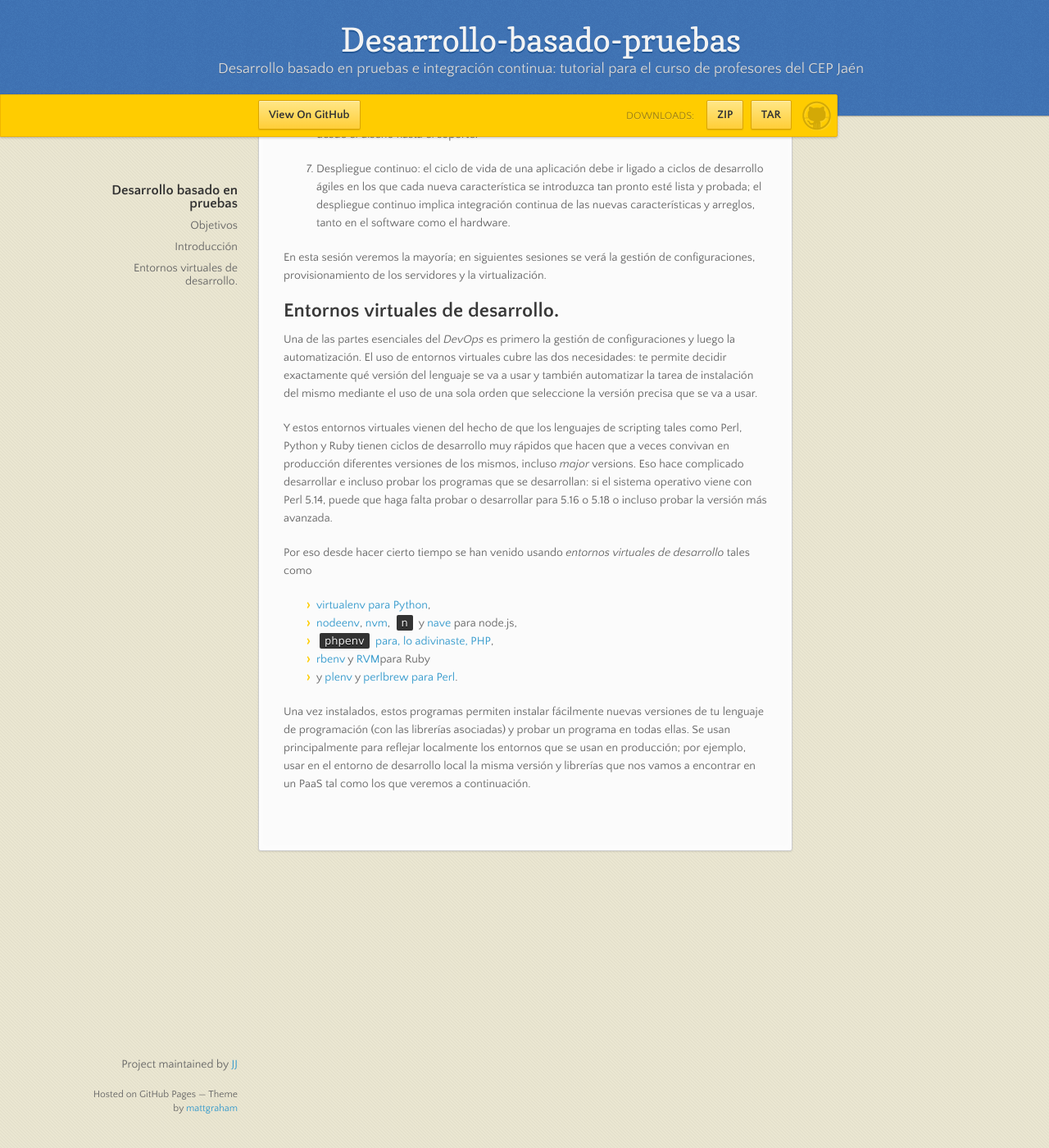
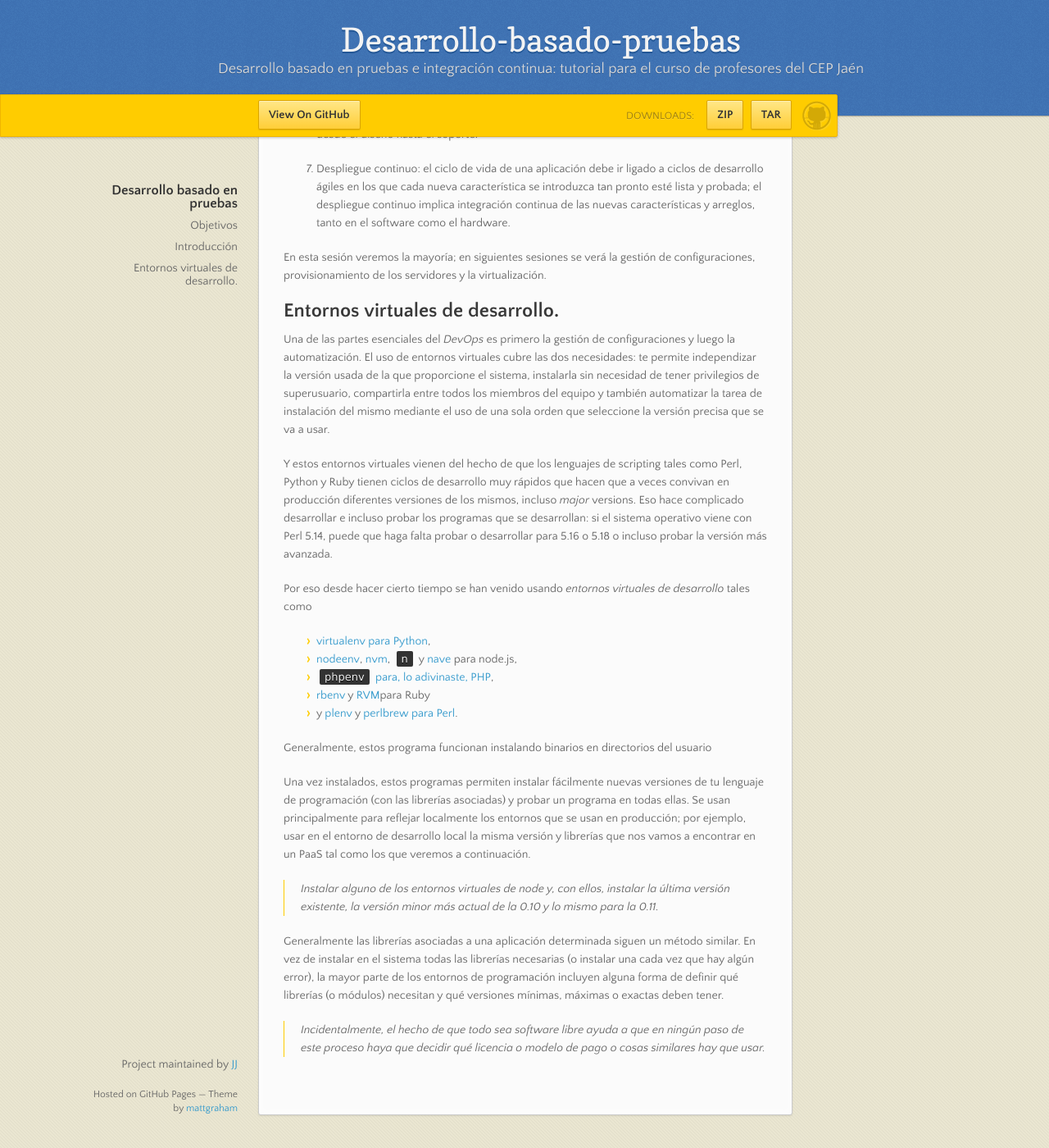
Before and after one commit to JJ/desarrollo-basado-pruebas, a Jekyll site: the page built from index.md, in a window 1280 px wide and 1400 px high, scrolled down 1132 px. Shown: the whole window at 82% size. Built offline with Jekyll 4.4.1, drawn with Linux system fonts in a browser that asks for light colours; nearby versions of some CDN libraries.

Commit message:
Sync gh-pages with master

```diff
--- a/index.md
+++ b/index.md
@@ -78,8 +78,10 @@ En esta sesión veremos la mayoría; en siguientes sesiones se verá la gestión
 
 Una de las partes esenciales del *DevOps* es primero la gestión de
 configuraciones y luego la automatización. El uso de entornos
-virtuales cubre las dos necesidades: te permite decidir exactamente
-qué versión del lenguaje se va a usar y también automatizar la tarea
+virtuales cubre las dos necesidades: te permite independizar la
+versión usada de la que proporcione el sistema, instalarla sin
+necesidad de tener privilegios de superusuario, compartirla entre
+todos los miembros del equipo y también automatizar la tarea
 de instalación del mismo mediante el uso de una sola orden que
 seleccione la versión precisa que se va a usar.
 
@@ -99,6 +101,9 @@ virtuales de desarrollo* tales como
 * [rbenv](https://github.com/sstephenson/rbenv) y [RVM](http://rvm.io)para Ruby
 * y [plenv](https://github.com/tokuhirom/plenv) y [perlbrew para Perl](http://perlbrew.pl).
 
+Generalmente, estos programa funcionan instalando binarios en
+directorios del usuario
+
 Una vez instalados, estos programas permiten instalar fácilmente
 nuevas versiones de tu lenguaje de programación (con las librerías
 asociadas) y probar un programa en todas ellas. Se usan principalmente
@@ -106,3 +111,19 @@ para reflejar localmente los entornos que se usan en producción; por
 ejemplo, usar en el entorno de desarrollo local la misma versión y
 librerías que nos vamos a encontrar en un PaaS tal como los que
 veremos a continuación.
+
+>Instalar alguno de los entornos virtuales de node y, con ellos,
+>instalar la última versión existente, la versión *minor* más actual
+>de la 0.10 y lo mismo para la 0.11.
+
+
+Generalmente las librerías asociadas a una aplicación determinada
+siguen un método similar. En vez de instalar en el sistema todas las
+librerías necesarias (o instalar una cada vez que hay algún error),
+la mayor parte de los entornos de programación incluyen alguna forma
+de definir qué librerías (o módulos) necesitan y qué versiones
+mínimas, máximas o exactas deben tener.
+
+>Incidentalmente, el hecho de que todo sea software libre ayuda a que
+>en ningún paso de este proceso haya que decidir qué licencia o modelo
+>de pago o cosas similares hay que usar.
```
Also changed, not shown: README.md.
